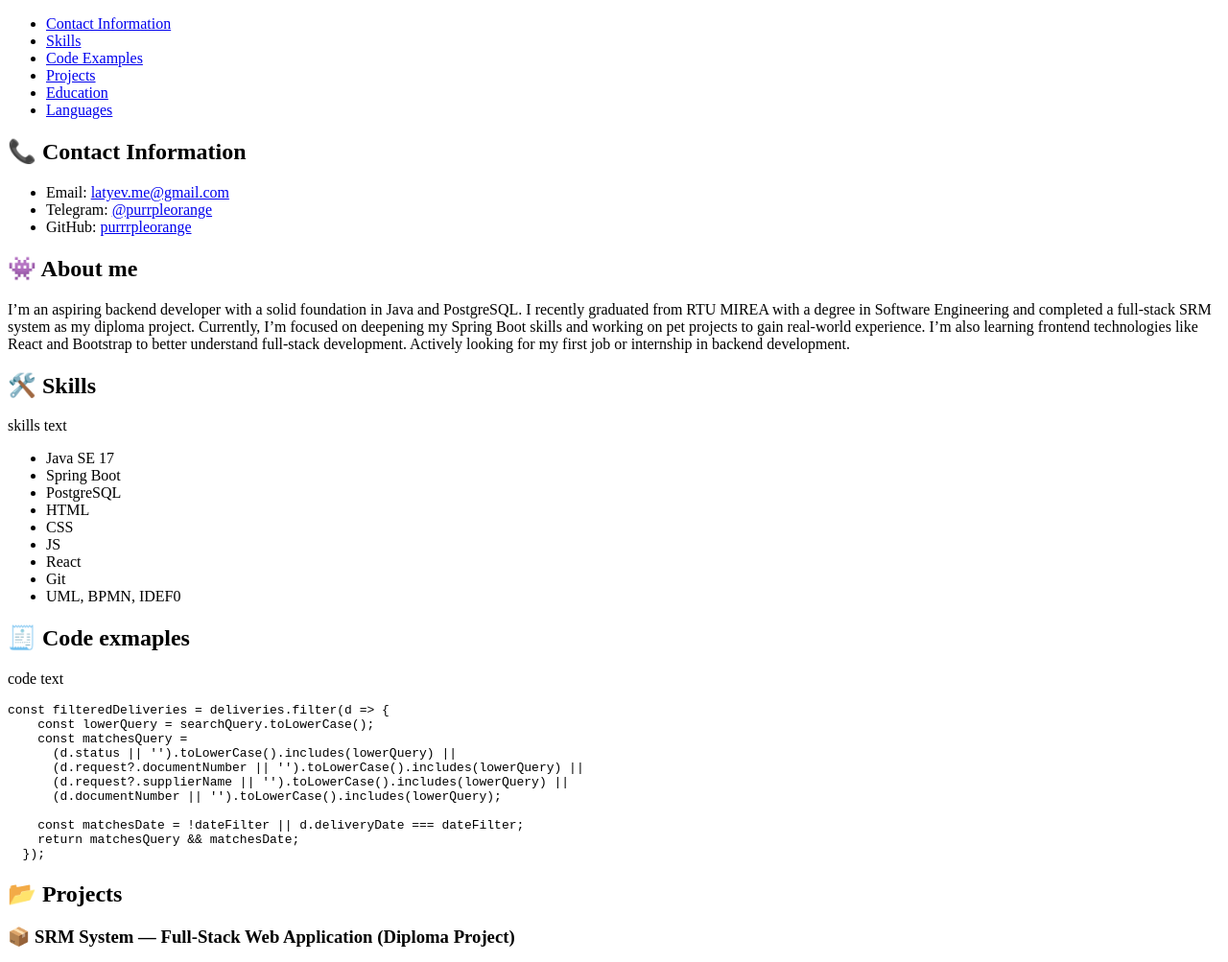
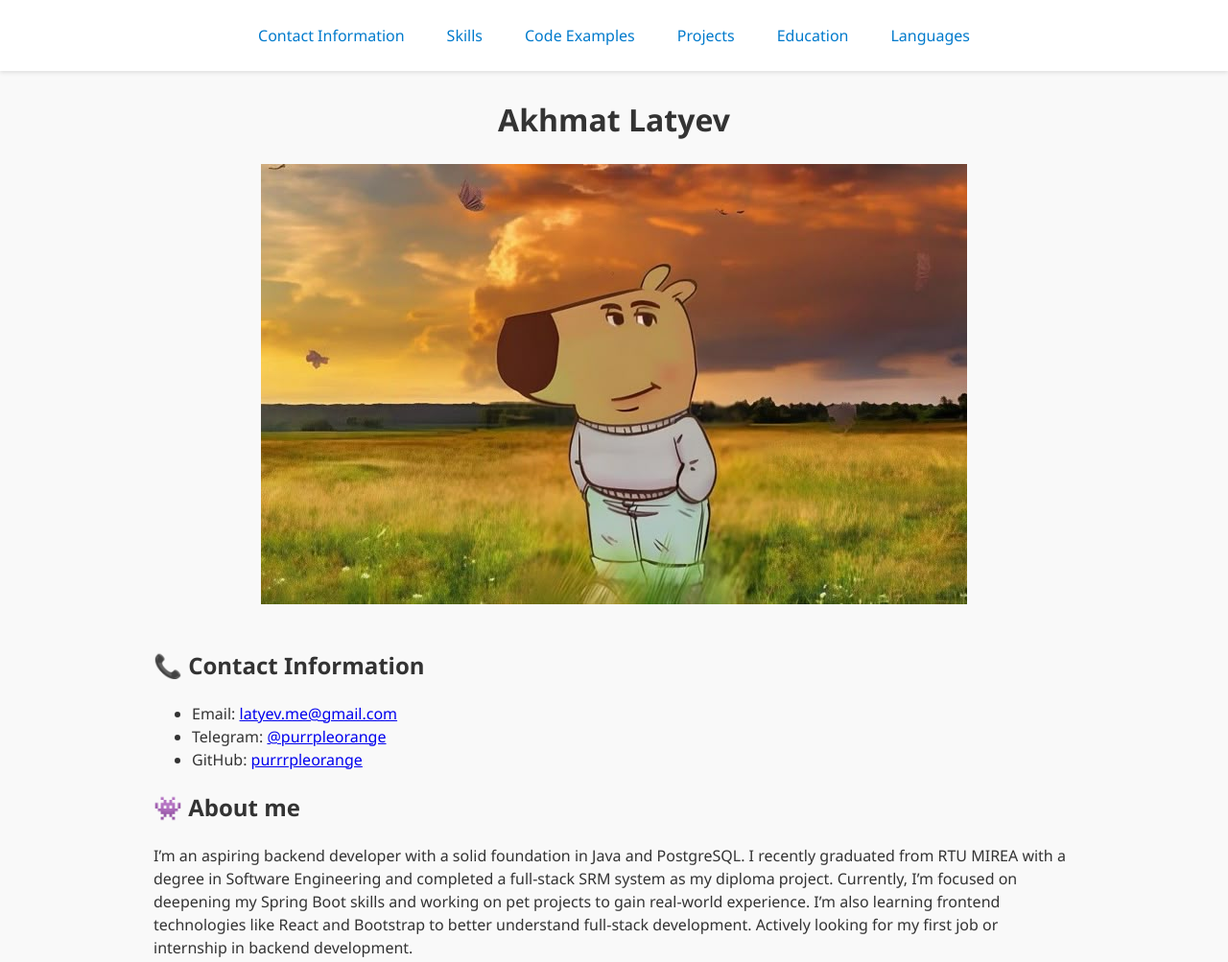
Before and after one commit to PurrrpleOrange/rsschool-cv, a plain HTML site: page index.html in a window 1280 px wide. Shown: the top 1003 px of the page at 96% size. Drawn offline with Linux system fonts and the light colour scheme.

Commit message:
feat: add styles in style.css: body header nav nav-ul nav-a nav-a:hover

```diff
--- a/index.html
+++ b/index.html
@@ -4,9 +4,10 @@
     <meta charset="UTF-8">
     <meta name="viewport" content="width=device-width, initial-scale=1.0">
     <title>Document</title>
+    <link rel="stylesheet" href="style.css" />
+
 </head>
 <body>
-    <header>
     <nav>
         <ul>
             <li><a href="#contact">Contact Information</a></li>
@@ -17,6 +18,9 @@
             <li><a href="#languages">Languages</a></li>
         </ul>
     </nav>
+    <header>
+        <h1>Akhmat Latyev</h1>
+        <img src="image-1.png" alt="My photo" />
     </header>
 
     <main>
--- a/style.css
+++ b/style.css
@@ -0,0 +1,49 @@
+body {
+    font-family: 'Segoe UI', Tahoma, Geneva, Verdana, sans-serif;
+    background-color: #f9f9f9;
+    color: #333;
+    line-height: 1.5;
+    max-width: 960px;
+    margin: 0 auto;
+    padding: 80px 20px 40px;
+}
+
+header {
+    text-align: center;
+    margin-bottom: 40px;
+    }
+
+nav {
+    position: fixed;
+    top: 0;
+    left: 0;
+    width: 100%;
+    background-color: #ffffff;
+    box-shadow: 0 2px 4px rgba(0, 0, 0, 0.1);
+    z-index: 1000;
+    padding: 25px 0;
+}
+
+nav ul {
+    display: flex;
+    justify-content: center;
+    gap: 20px;
+    list-style: none;
+    padding: 0;
+    margin: 0;
+}
+
+nav a {
+    text-decoration: none;
+    color: #007acc;
+    font-weight: 500;
+    padding: 6px 12px;
+    transition: color 0.2s ease;
+
+}
+
+nav a:hover {
+    color: #005fa3;
+    background-color: #f0f8ff;
+    border-radius: 6px;
+}
```
Lines whose indentation alone changed are shown as unchanged.
